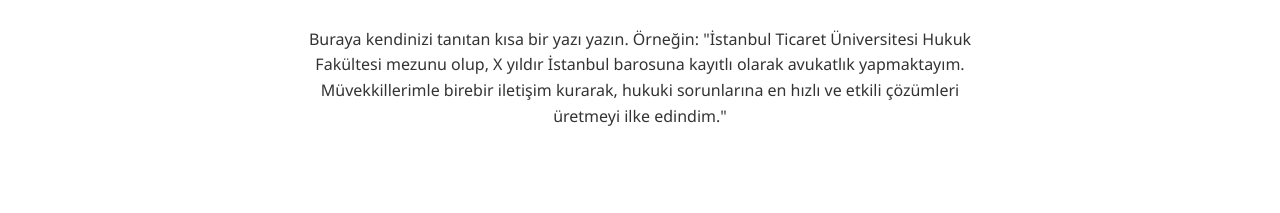
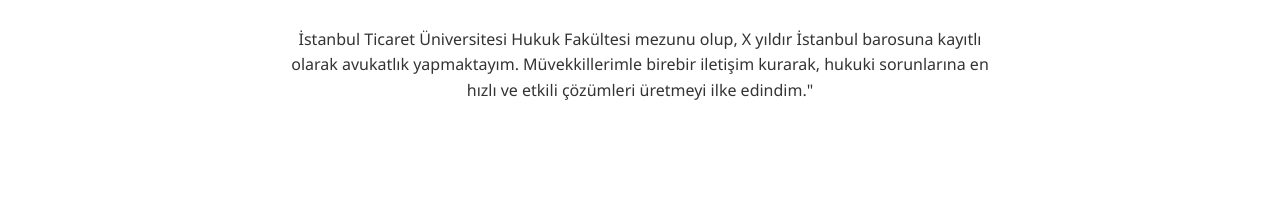
Before and after one commit to ekremvolkanozer/ekremvolkanozer.github.io, a plain HTML site: page index.html in a window 1280 px wide. Shown: the part 556-769 px from the top of the page. Drawn offline with Linux system fonts and the light colour scheme.

Commit message:
Update index.html

```diff
--- a/index.html
+++ b/index.html
@@ -146,7 +146,7 @@
         <div class="container">
             <h3 class="section-title">Hakkımda</h3>
             <p style="text-align: center; max-width: 700px; margin: auto;">
-                Buraya kendinizi tanıtan kısa bir yazı yazın. Örneğin: "İstanbul Ticaret Üniversitesi Hukuk Fakültesi mezunu olup, X yıldır İstanbul barosuna kayıtlı olarak avukatlık yapmaktayım. Müvekkillerimle birebir iletişim kurarak, hukuki sorunlarına en hızlı ve etkili çözümleri üretmeyi ilke edindim."
+                İstanbul Ticaret Üniversitesi Hukuk Fakültesi mezunu olup, X yıldır İstanbul barosuna kayıtlı olarak avukatlık yapmaktayım. Müvekkillerimle birebir iletişim kurarak, hukuki sorunlarına en hızlı ve etkili çözümleri üretmeyi ilke edindim."
             </p>
         </div>
     </section>
```
